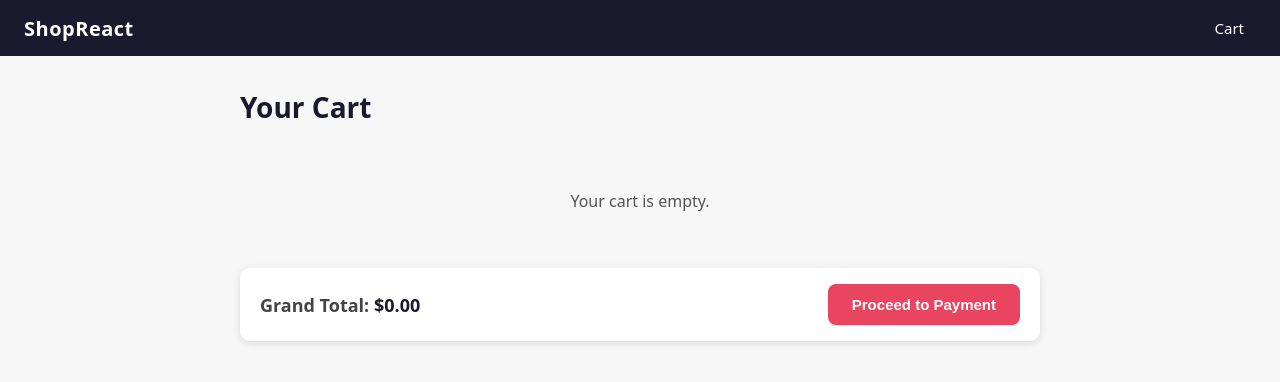
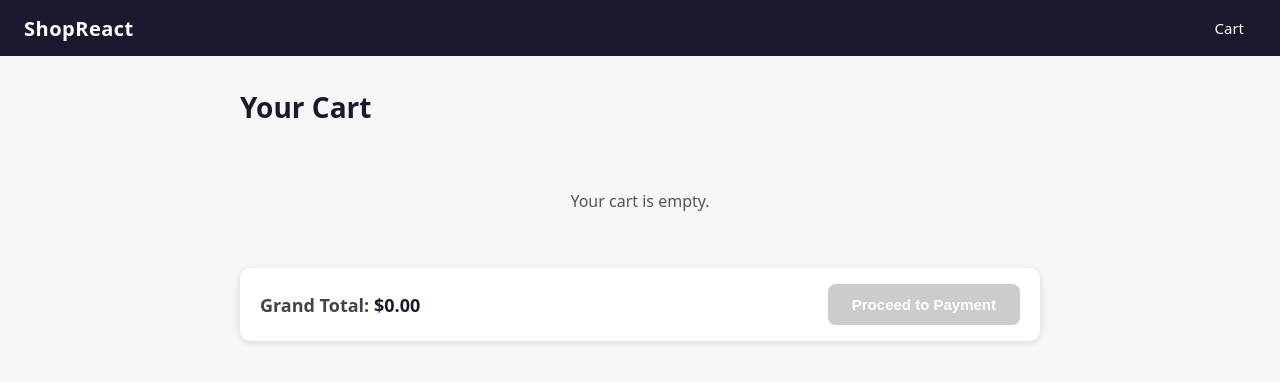
Before and after one commit to Abhinay674/productsEcommerceCalude, a React (Create React App) app: page /cart in a window 1280 px wide. Shown: the top 382 px of the page. Built offline with nearby package versions, Linux system fonts and the light colour scheme.

Commit message:
'updated'

```diff
--- a/src/components/CartItem.js
+++ b/src/components/CartItem.js
@@ -7,6 +7,7 @@ const CartItem = ({ item, onUpdate }) => {
 
   return (
     <div style={styles.row}>
+      <img src={product.image} alt={product.name} style={styles.thumb} />
       <div style={styles.name}>{product.name}</div>
       <div style={styles.price}>${unitPrice}</div>
       <div style={styles.stepper}>
@@ -20,6 +21,14 @@ const CartItem = ({ item, onUpdate }) => {
 };
 
 const styles = {
+  thumb: {
+    width: '56px',
+    height: '56px',
+    objectFit: 'cover',
+    borderRadius: '6px',
+    flexShrink: 0,
+    marginRight: '12px',
+  },
   row: {
     display: 'flex',
     alignItems: 'center',
--- a/src/pages/CartPage.js
+++ b/src/pages/CartPage.js
@@ -31,7 +31,8 @@ const CartPage = () => {
           Grand Total: <span style={styles.totalAmount}>${grandTotal.toFixed(2)}</span>
         </div>
         <button
-          style={styles.payBtn}
+          style={{ ...styles.payBtn, ...(items.length === 0 ? styles.payBtnDisabled : {}) }}
+          disabled={items.length === 0}
           onClick={() => window.alert('Order placed successfully!')}
         >
           Proceed to Payment
@@ -90,6 +91,10 @@ const styles = {
     fontWeight: '700',
     cursor: 'pointer',
   },
+  payBtnDisabled: {
+    background: '#ccc',
+    cursor: 'not-allowed',
+  },
 };
 
 export default CartPage;
```
Also changed, not shown: .claude/agents/orchestrator.md.
